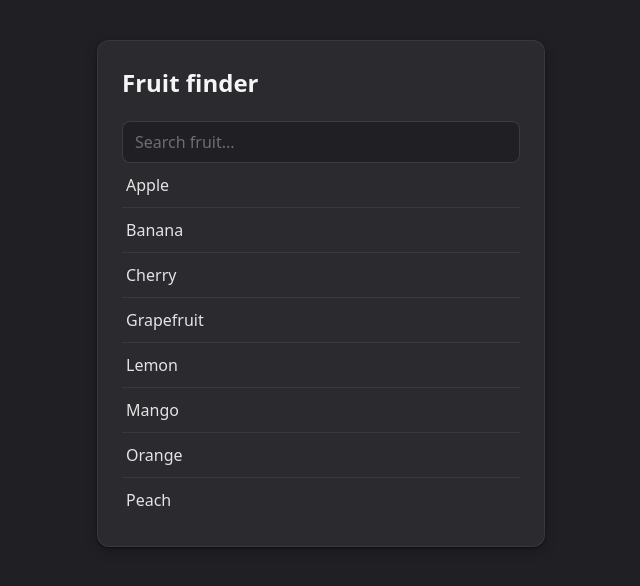
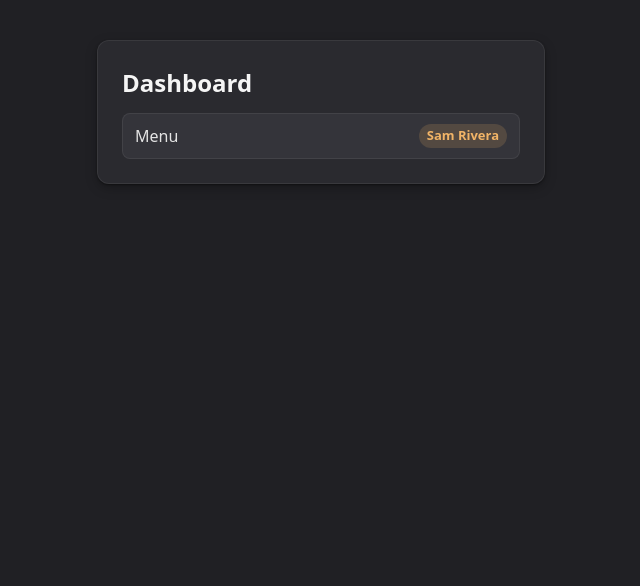
Before and after one commit to ashbasdev/learnReact, a React (Vite) app: page / in a window 1280 px wide. Shown: the top 586 px of the page, without its empty margins (319-959 px from the left). Built offline with nearby package versions, Linux system fonts and the light colour scheme.

Commit message:
Passing props through several components

```diff
--- a/src/App.jsx
+++ b/src/App.jsx
@@ -1,59 +1,35 @@
-import { useState } from "react"
+function UserBadge({ user }) {
+  return <span className="badge">{user ? user.name : "Guest"}</span>
+}
 
-const FRUITS = [
-  "Apple",
-  "Banana",
-  "Cherry",
-  "Grapefruit",
-  "Lemon",
-  "Mango",
-  "Orange",
-  "Peach",
-]
-
-// SearchInput and Results are siblings. Neither can see the other's state, so
-// the shared `query` lives in their common parent, App, and flows down as props.
-// The `= ""` / `= () => {}` defaults are just fallbacks so the un-wired starter
-// renders; App's real props take over once you wire them.
-function SearchInput({ query = "", onQueryChange = () => {} }) {
+function Header({user}) {
+  // Header does not use `user`, but it still has to accept and forward it.
+  // TODO 3: accept the `user` prop (function Header({ user })), then pass it to
+  // <UserBadge user={user} /> below.
   return (
-      <input
-          value={query}
-          onChange={(e) => onQueryChange(e.target.value)}
-          placeholder="Search fruit..."
-          aria-label="Search fruit"
-      />
+      <div>
+        <span>Menu</span>
+        <UserBadge user={user}/>
+      </div>
   )
 }
 
-function Results({ query = "" }) {
-  const matches = FRUITS.filter((fruit) =>
-      fruit.toLowerCase().includes(query.toLowerCase()),
-  )
+function Layout({user}) {
+  // Layout does not use `user` either. It only passes it along.
+  // TODO 2: accept the `user` prop (function Layout({ user })), then pass it to
+  // <Header user={user} /> below.
   return (
-      <ul>
-        {matches.map((fruit) => (
-            <li key={fruit}>{fruit}</li>
-        ))}
-      </ul>
+      <div className="card stack">
+        <h1>Dashboard</h1>
+        <Header user={user}/>
+      </div>
   )
 }
 
 function App() {
-  const [query, setQuery] = useState("")
-
-  return (
-      <div className="card stack">
-        <h1>Fruit finder</h1>
-        {/* The query state is lifted up here, but neither child is wired to it yet:
-          the box will not type and the list will not filter. Connect both.
-          1. SearchInput needs the value AND the setter: query={query} and
-             onQueryChange={setQuery}.
-          2. Results needs the value: query={query}. */}
-        <SearchInput query={query} onQueryChange={setQuery}/>
-        <Results query={query}/>
-      </div>
-  )
+  const user = { name: "Sam Rivera", role: "Admin" }
+  // TODO 1: start the chain by passing `user` down to <Layout user={user} />.
+  return <Layout user={user}/>
 }
 
 export default App
```
